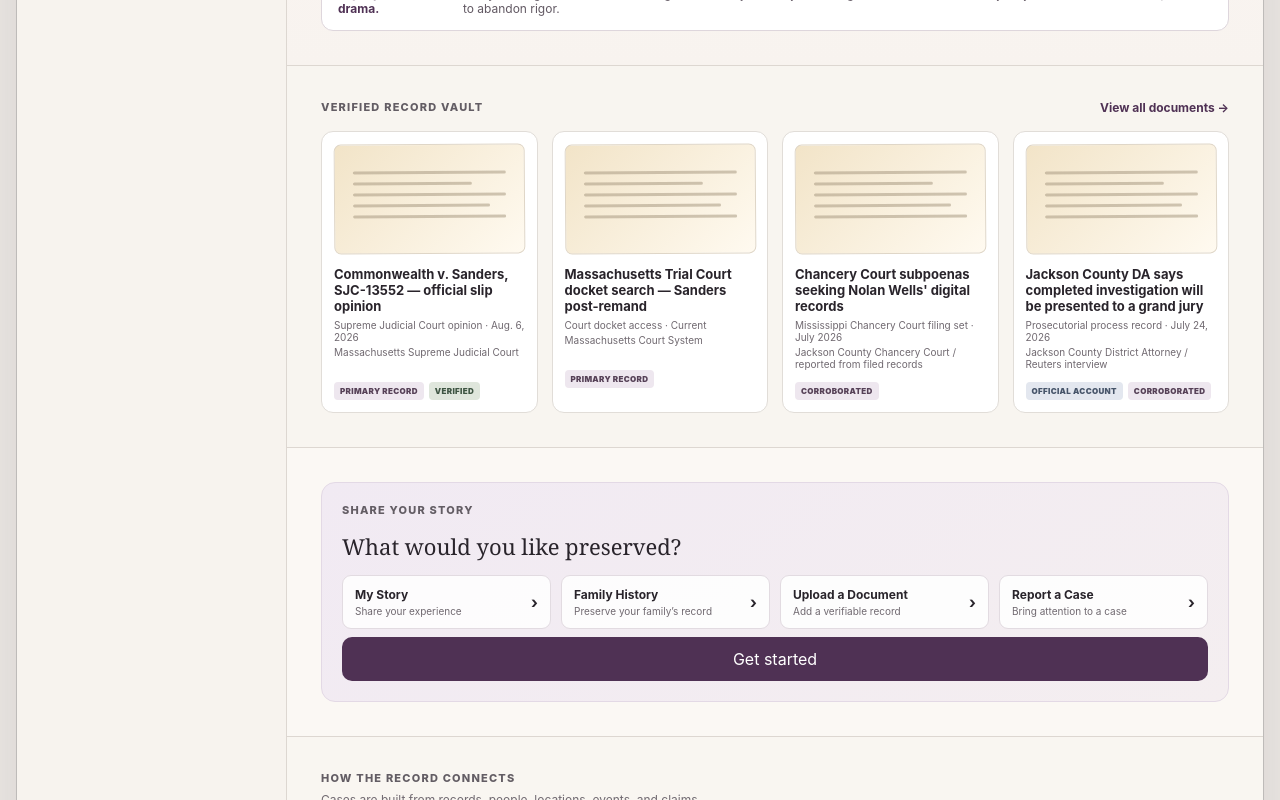
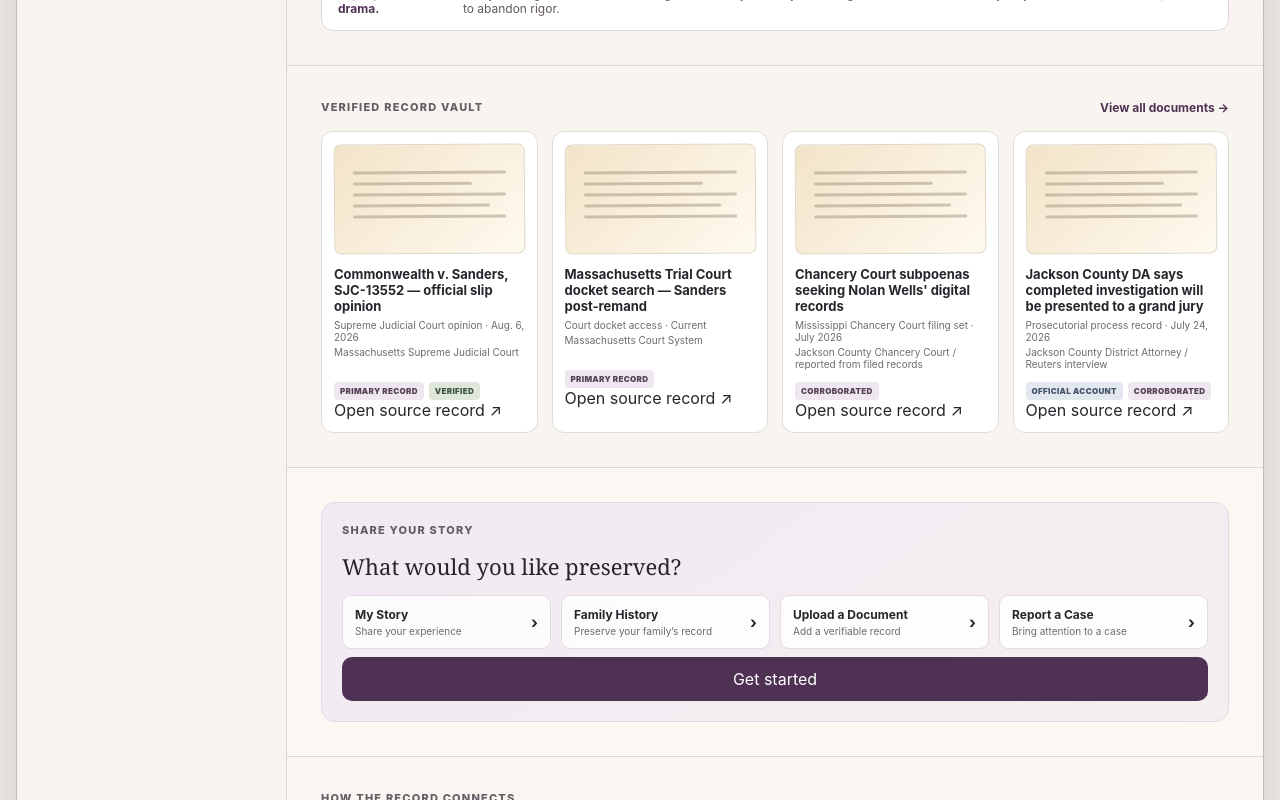
Before and after one commit to katenoahpersonal-svg/Hope-Records, a Next.js app: page / in a window 1280 px wide. Shown: the part 1700-2500 px from the top of the page. Built offline with nearby package versions, Linux system fonts and the light colour scheme.

Commit message:
Link document cards to source records

```diff
--- a/components/DocumentCard.tsx
+++ b/components/DocumentCard.tsx
@@ -13,6 +13,13 @@ export function DocumentCard({ item }: { item: DocumentRecord }) {
       <div className="badgeRow">
         {item.status.map((status) => <Badge key={status}>{status}</Badge>)}
       </div>
+      {item.url ? (
+        <a className="documentSourceLink" href={item.url} target="_blank" rel="noreferrer">
+          Open source record ↗
+        </a>
+      ) : (
+        <p className="documentPending">Underlying public file still being located.</p>
+      )}
     </article>
   );
 }
```
